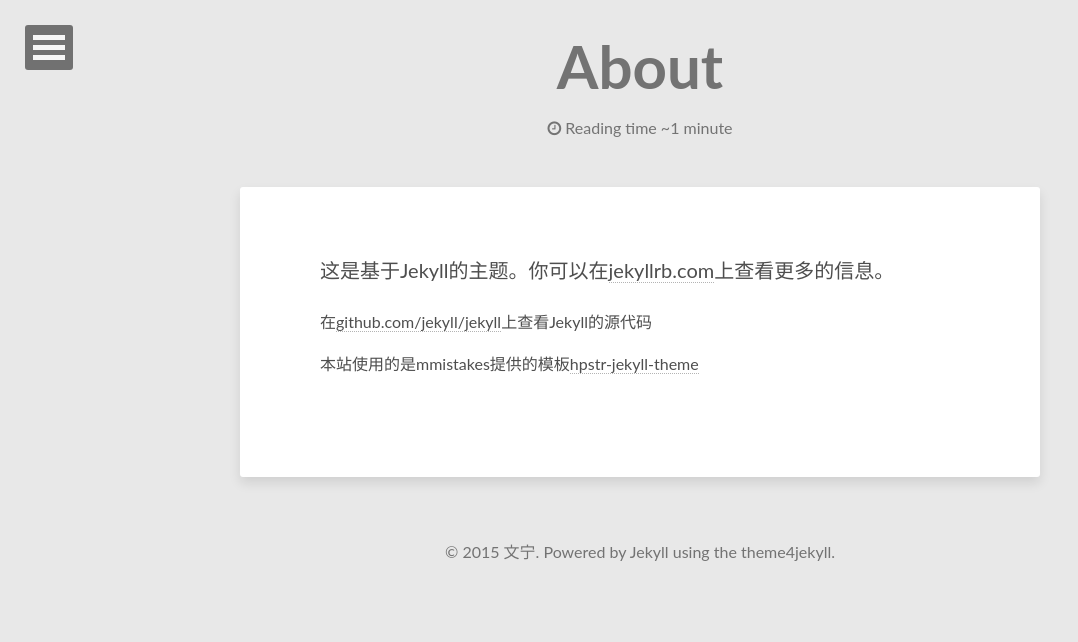
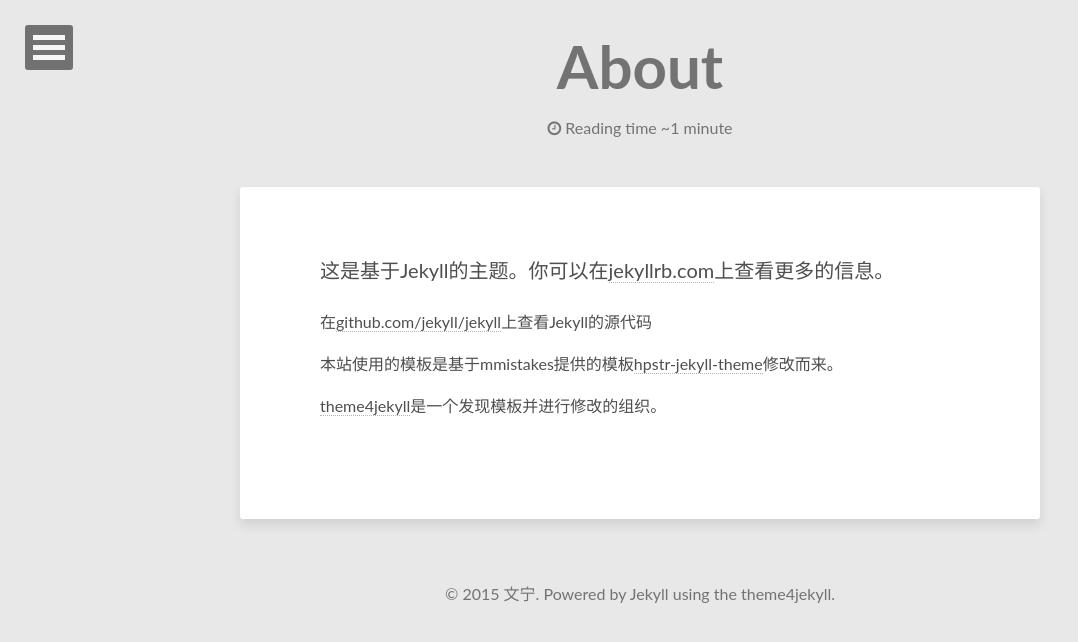
Before and after one commit to wjwn/wjwn.github.io, a Jekyll site: the page built from about.md, in a window 1280 px wide. Shown: the top 642 px of the page, without its empty margins (0-1078 px from the left). Built offline with Jekyll 4.4.1, drawn with Linux system fonts in a browser that asks for light colours.

Commit message:
修改about”

```diff
--- a/about.md
+++ b/about.md
@@ -9,4 +9,6 @@ comments: false
 
 在[github.com/jekyll/jekyll](https://github.com/jekyll/jekyll)上查看Jekyll的源代码
 
-本站使用的是mmistakes提供的模板[hpstr-jekyll-theme](https://github.com/mmistakes/hpstr-jekyll-theme)
+本站使用的模板是基于mmistakes提供的模板[hpstr-jekyll-theme](https://github.com/mmistakes/hpstr-jekyll-theme)修改而来。
+
+[theme4jekyll](https://github.com/theme4jekyll)是一个发现模板并进行修改的组织。
```
